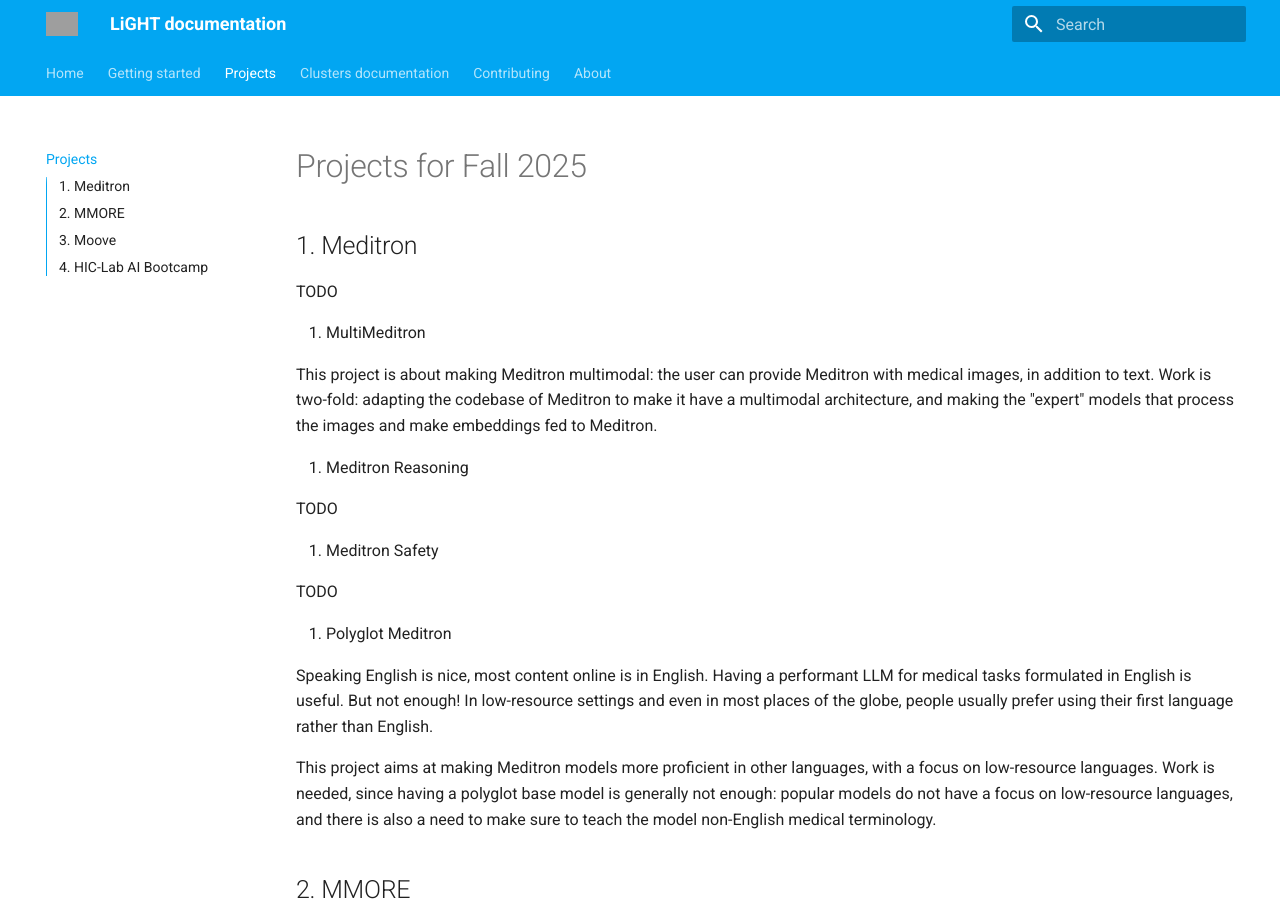
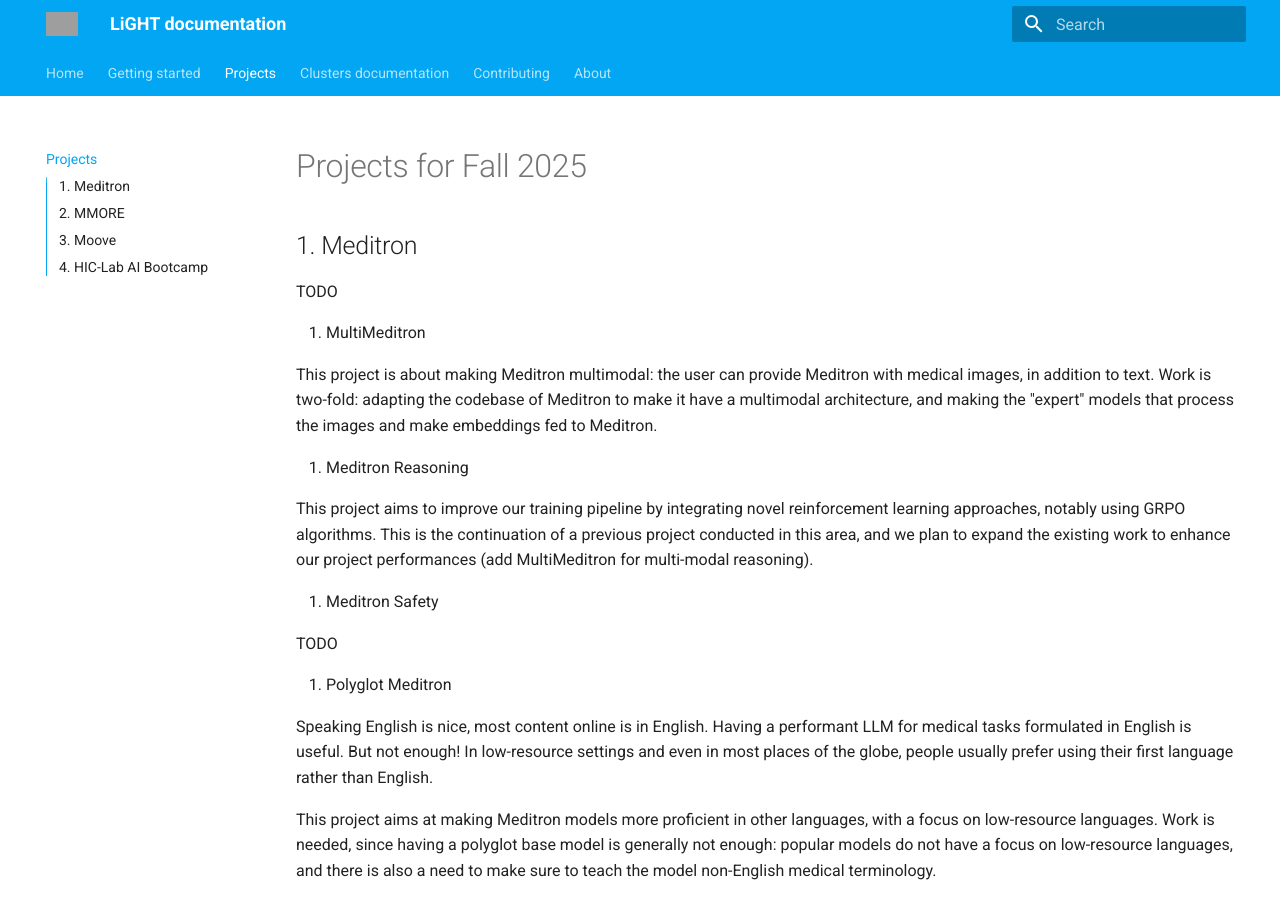
Before and after one commit to EPFLiGHT/LiGHT-doc, an MkDocs documentation site: the page built from docs/projects.md, in a window 1280 px wide and 900 px high. Built offline with MkDocs 1.6.1 and Material for MkDocs 9.7.7, drawn with Linux system fonts in a browser that asks for light colours; grey boxes are pictures that could not be loaded.

Commit message:
Update projects for Fall 2025 with new details

```diff
--- a/docs/projects.md
+++ b/docs/projects.md
@@ -10,7 +10,7 @@ TODO
 
   2. Meditron Reasoning
 
-  TODO
+  This project aims to improve our training pipeline by integrating novel reinforcement learning approaches, notably using GRPO algorithms. This is the continuation of a previous project conducted in this area, and we plan to expand the existing work to enhance our project performances (add MultiMeditron for multi-modal reasoning).
 
   3. Meditron Safety
 
```
